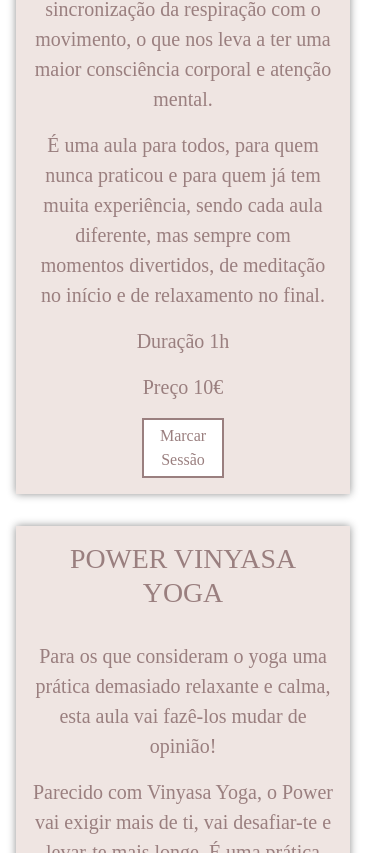
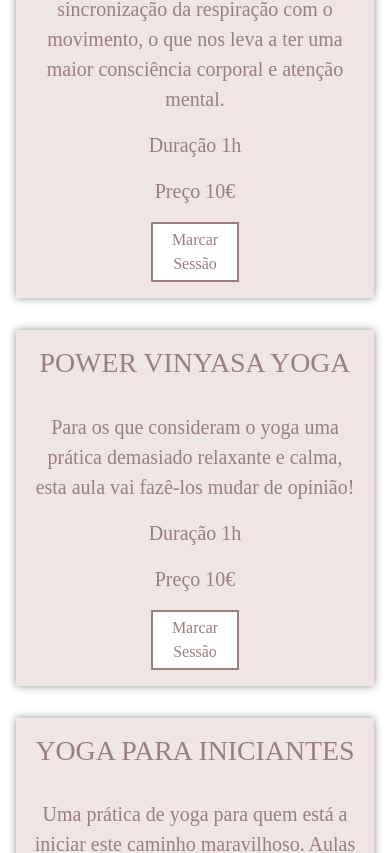
Before and after one commit to vascoguedes/YogaSchoolWebsite, a React (Create React App) app: page /classes in a window 390 px wide. Shown: the part 1031-1884 px from the top of the page. Built offline with nearby package versions, Linux system fonts and the light colour scheme.

Commit message:
less text in classes and centered

```diff
--- a/src/components/ClassesComponents/ClassInfo.js
+++ b/src/components/ClassesComponents/ClassInfo.js
@@ -7,9 +7,9 @@ function ClassInfo(props) {
   return (
     <div class="classes-classInfo p-md-5 p-3 w-100" id={props.id}>
 
-      <div class='container w-100 '>
+      <div class='container'>
 
-        <div class='element row w-100 d-flex justify-content-center'>
+        <div class='element row d-flex justify-content-center'>
 
           {props.imageside ?
             <div class='col-5 d-none d-lg-block'>
@@ -23,7 +23,7 @@ function ClassInfo(props) {
 
             <h1 class='pb-4'>{props.title}</h1>
 
-            {props.description.map((line) => <p>{line}</p>)}
+            {window.innerWidth > 991 ? props.description.map((line) => <p>{line}</p>) : <p>{props.description[0]}</p>}
             <p>{props.duration}</p>
             <p>{props.price}</p>
 
```
